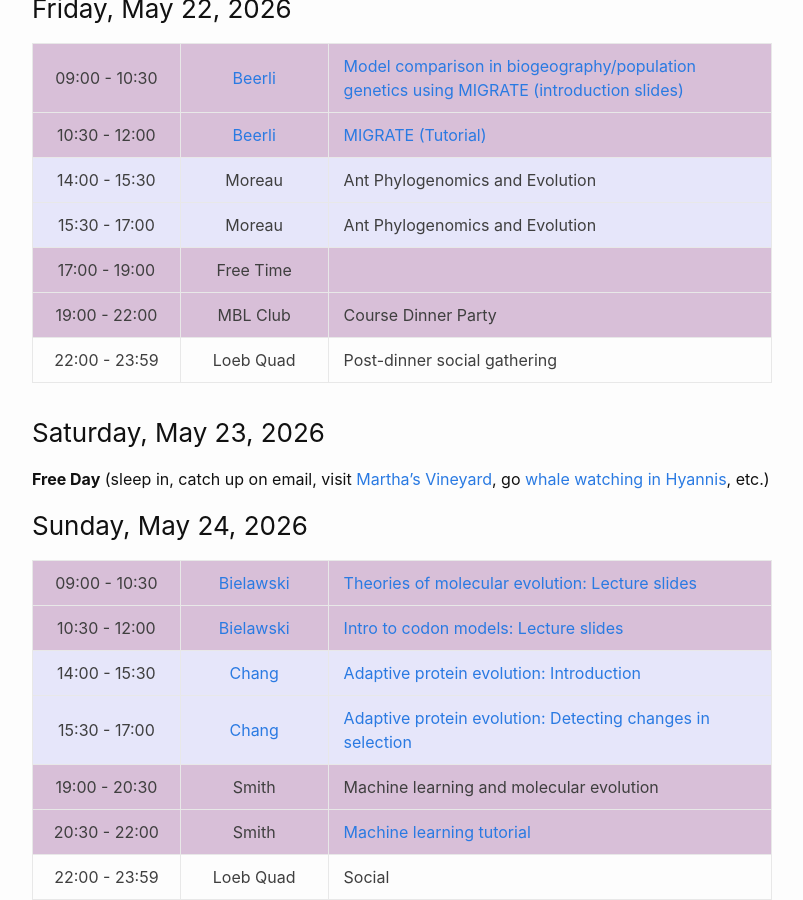
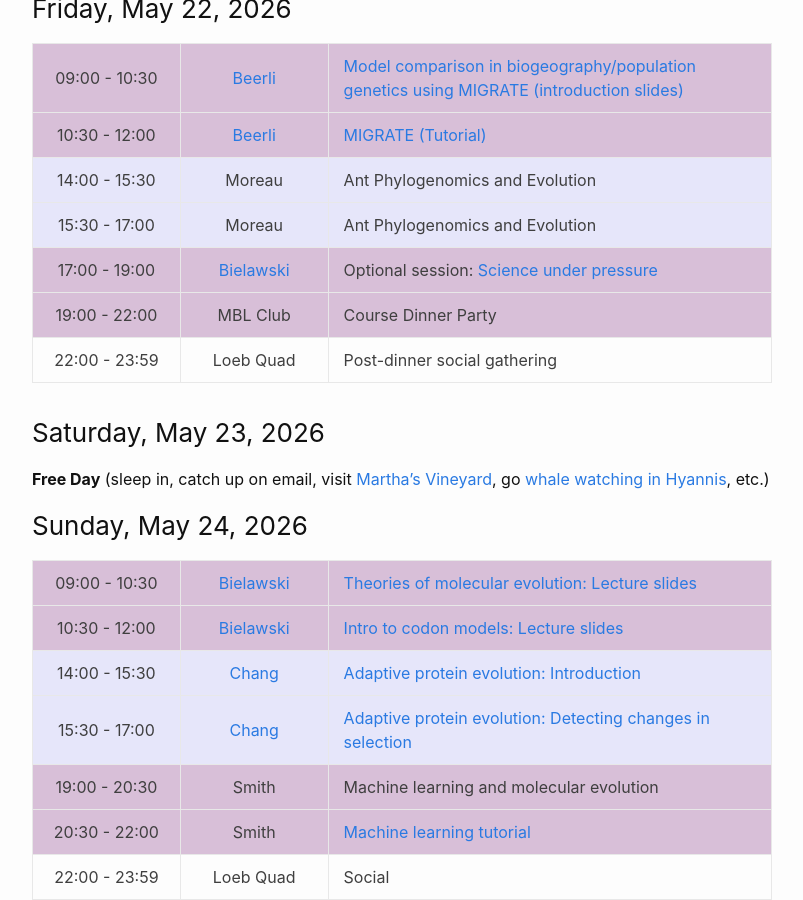
Before and after one commit to molevolworkshop/molevolworkshop.github.io, a Jekyll site: the page built from schedule.md, in a window 1280 px wide and 900 px high, scrolled down 2414 px. Shown: the whole window, without its empty margins (238-1041 px from the left). Built offline with Jekyll 4.4.1, drawn with Linux system fonts in a browser that asks for light colours.

Commit message:
Update schedule.md
Added details and slides for optional session on "Science under pressure and ethics".

```diff
--- a/schedule.md
+++ b/schedule.md
@@ -71,7 +71,7 @@ All sessions are in Loeb G70 (basement of Loeb building)
  10:30 - 12:00 | [Beerli](/faculty-beerli/)           | [MIGRATE (Tutorial)]({{ site.baseurl }}/faculty/beerli/migrate-tutorial-html/MIGRATEtutorial2023.html)
  14:00 - 15:30 | Moreau                               | Ant Phylogenomics and Evolution
  15:30 - 17:00 | Moreau                               | Ant Phylogenomics and Evolution
- 17:00 - 19:00 | Free Time                            |
+ 17:00 - 19:00 | [Bielawski](/faculty-bielawski/)     | Optional session: [Science under pressure](http://awarnach.mathstat.dal.ca/~joeb/PAML_lab/slides/Values_Pressure_Ethics_2026.pdf)
  19:00 - 22:00 | MBL Club                             | Course Dinner Party
  22:00 - 23:59 | Loeb Quad                            | Post-dinner social gathering
 {:.daily-schedule-std}
```
